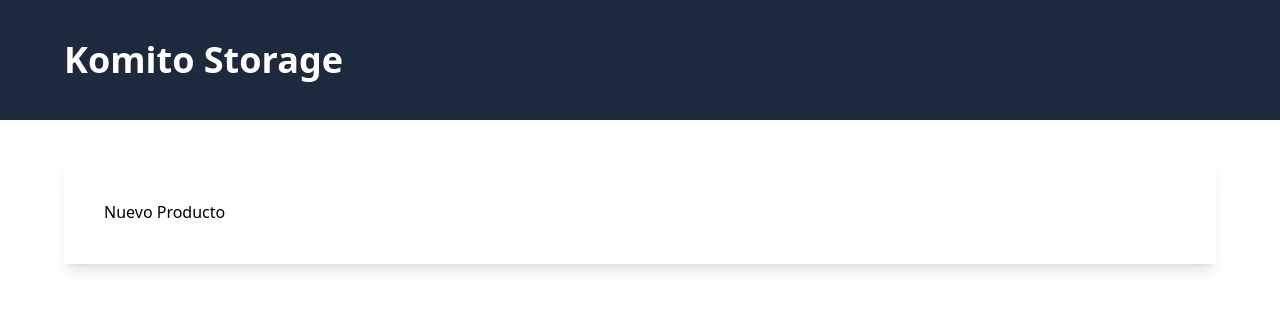
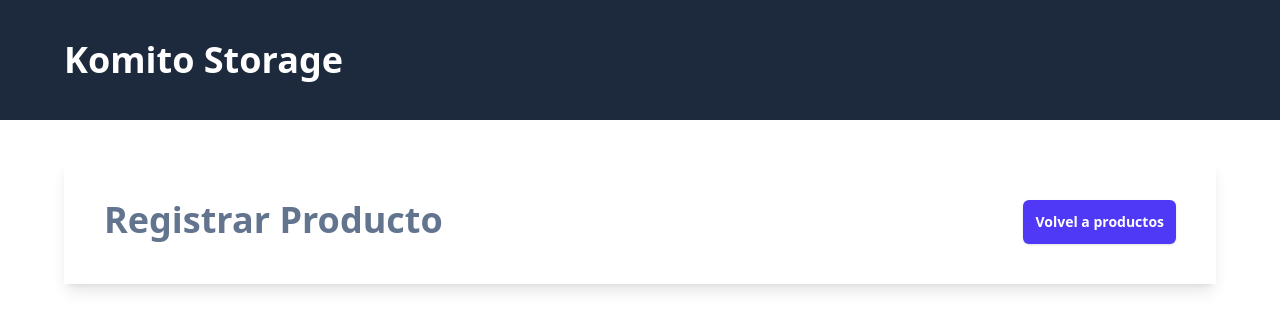
Before and after one commit to ErickCastroo/inventario_ui, a React (Vite) app: page /productos/nuevo in a window 1280 px wide. Shown: the top 330 px of the page. Built offline with nearby package versions, Linux system fonts and the light colour scheme.

Commit message:
feat: Update Home and NuevoProducto components with new layout and navigation links

```diff
--- a/src/pages/home/App.tsx
+++ b/src/pages/home/App.tsx
@@ -1,9 +1,15 @@
+import { Link } from "react-router"
+
 const Home = () => {
   return (
-    <>
-      <h1>Hola</h1>
-    </>
-  );
+    <div className='flex justify-between'>
+    <h2 className='text-4xl font-black text-slate-500'>Agregar Manga</h2>
+
+    <Link to='/productos/nuevo' className='rounded-md bg-indigo-600 p-3 text-sm font-bold text-white shadow-sm hover:bg-indigo-500'>
+      Agregar Producto
+    </Link>
+  </div>
+  )
 }
 
 export { Home }
--- a/src/pages/nuevoProducto/index.tsx
+++ b/src/pages/nuevoProducto/index.tsx
@@ -1,8 +1,13 @@
+import { Link } from "react-router"
 
 function NuevoProducto() {
   return (
-    <div>
-      <h1>Nuevo Producto</h1>
+    <div className='flex justify-between'>
+      <h2 className='text-4xl font-black text-slate-500'>Registrar Producto</h2>
+
+      <Link to='/' className='rounded-md bg-indigo-600 p-3 text-sm font-bold text-white shadow-sm hover:bg-indigo-500'>
+        Volvel a productos
+      </Link>
     </div>
   )
 }
```
